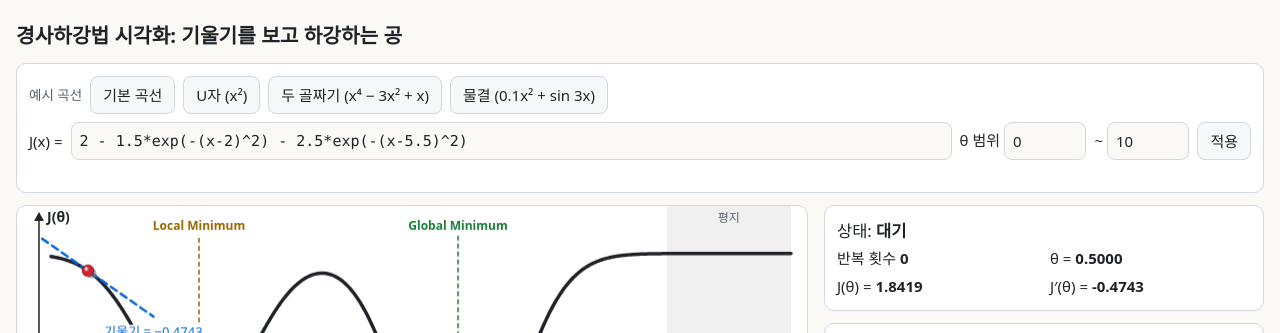
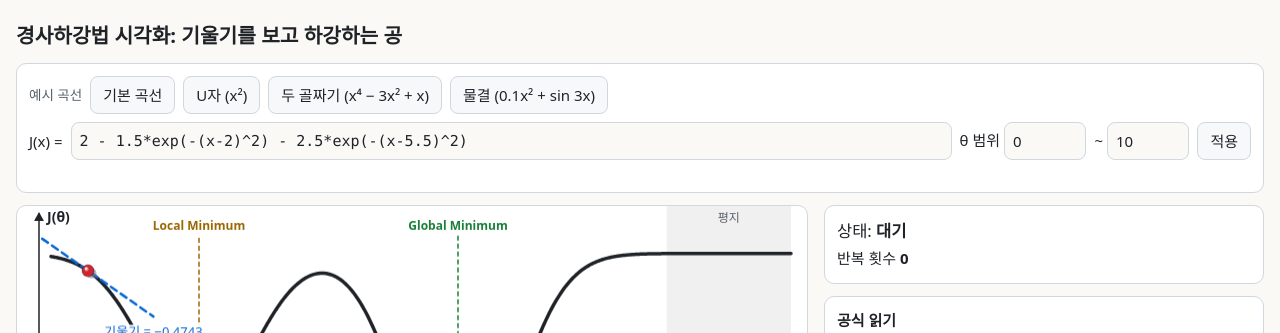
Before and after one commit to Kim-ms-02/business-agent-lab, a website: page project_1/index.html in a window 1280 px wide. Shown: the top 333 px of the page. Drawn offline with Linux system fonts and the light colour scheme.

Commit message:
상태 패널에서 θ·J·J′ 숫자 줄 제거 (설명 카드와 중복, 상태·반복 횟수만 남김)
Co-Authored-By: Claude Opus 5.5 <noreply@anthropic.com>

```diff
--- a/project_1/index.html
+++ b/project_1/index.html
@@ -156,9 +156,6 @@
   <section class="panel status">
     <div id="statusText">상태: <b id="status"></b></div>
     <div>반복 횟수 <b id="k"></b></div>
-    <div>θ = <b id="theta"></b></div>
-    <div>J(θ) = <b id="j"></b></div>
-    <div>J′(θ) = <b id="dj"></b></div>
   </section>
 
   <section id="formula" class="panel">
@@ -176,7 +173,7 @@
 </main>
 
   <script type="module">
-    import { derivative, step, stepDetail, tangentAt, stopReason, findFeatures, judgeState, runUntilStop } from './src/gd.js';
+    import { step, stepDetail, tangentAt, stopReason, findFeatures, judgeState, runUntilStop } from './src/gd.js';
     import { COLORS, COLORS_DARK, SYMBOLS, substituted, formatNumber } from './src/formula.js';
     import { CURVES } from './src/curves.js';
     import { parseFunction, checkDefinedOnRange, ParseError } from './src/parser.js';
@@ -643,9 +640,6 @@
       const status = STATE_TEXT[state] ?? STATUS_TEXT[reason ?? (playing ? 'playing' : k > 0 ? 'paused' : 'idle')];
       document.getElementById('status').textContent = status;
       document.getElementById('k').textContent = k;
-      document.getElementById('theta').textContent = theta.toFixed(4);
-      document.getElementById('j').textContent = f(theta).toFixed(4);
-      document.getElementById('dj').textContent = derivative(f, theta).toFixed(4);
       document.getElementById('etaValue').textContent = eta;
 
       playBtn.textContent = playing ? '일시정지' : '재생';
```
